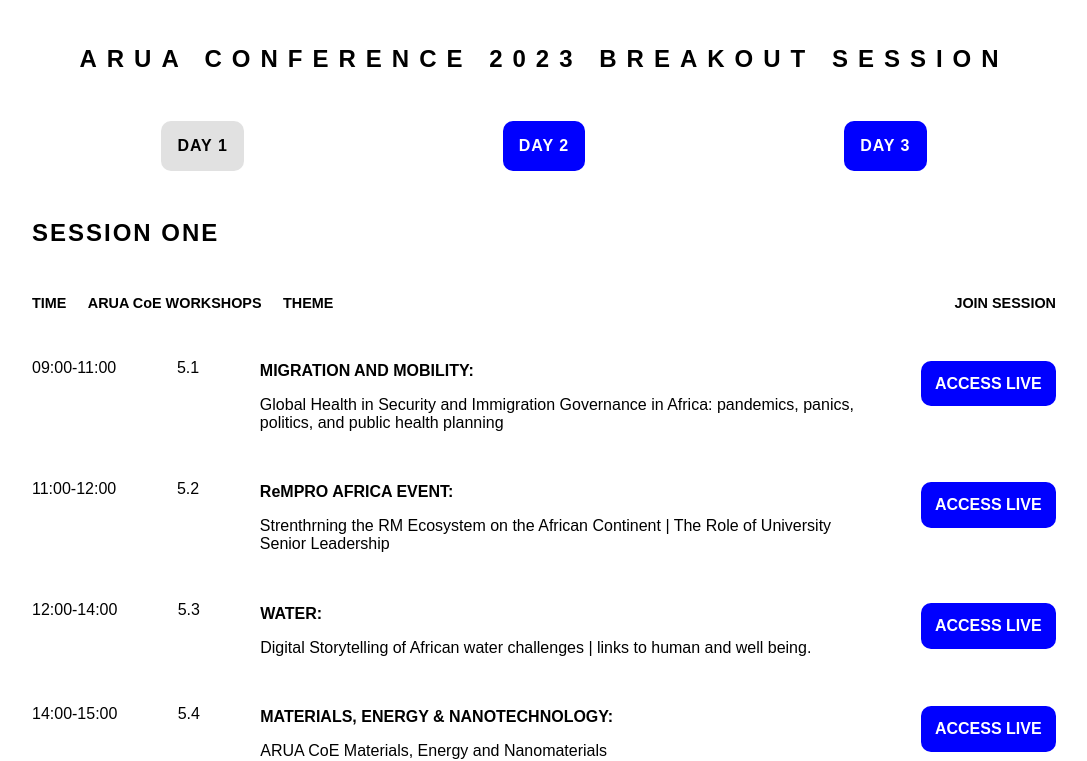
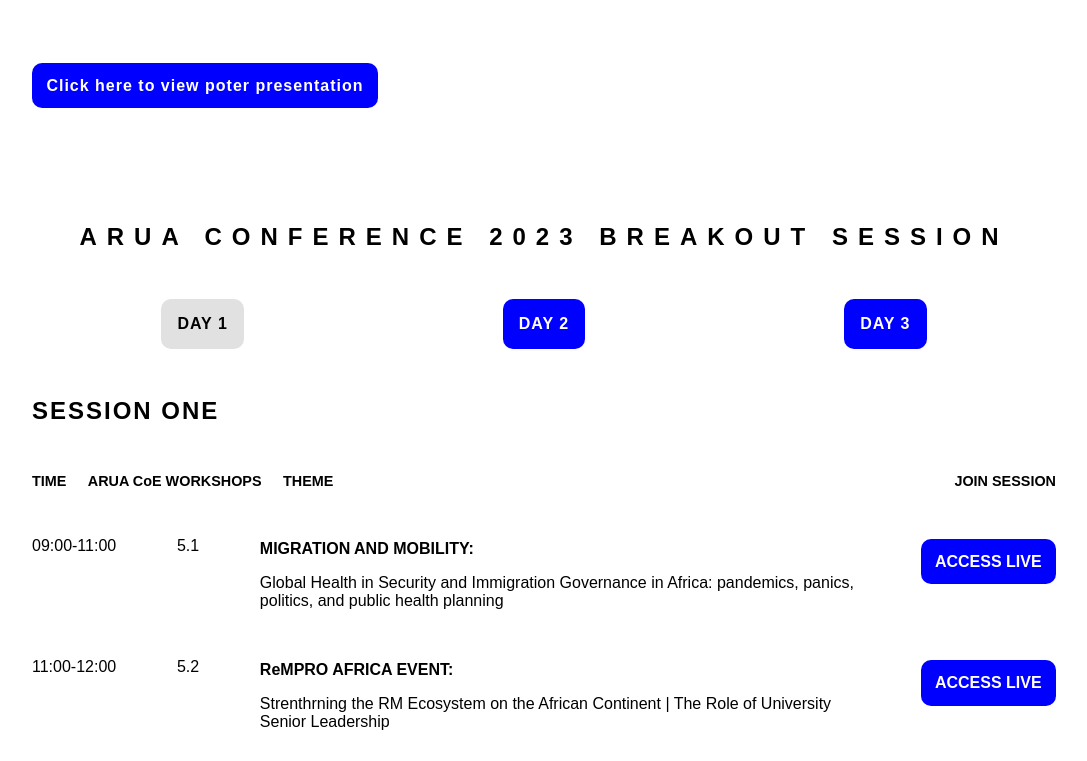
Before and after one commit to Oluwapelumi-Israel/arua, a plain HTML site: page pages/breakoutsession.html in a window 1280 px wide. Shown: the part 53-814 px from the top of the page, without its empty margins (96-1183 px from the left). Drawn offline with Linux system fonts and the light colour scheme; a web font is replaced by a local one.

Commit message:
added poster presentation button to breakout session page

```diff
--- a/pages/breakoutsession.html
+++ b/pages/breakoutsession.html
@@ -34,6 +34,7 @@
             </section>
 
             <section class="breakout_container">
+                <p class="poster"><a href="">Click here to view poter presentation</a></p>
                 <h1>ARUA CONFERENCE 2023 BREAKOUT SESSION</h1>
                 <section class="session_days">
                     <p class="days active" id="day_1">DAY 1</p>
--- a/styles/breakout.css
+++ b/styles/breakout.css
@@ -162,6 +162,16 @@
     margin-top: 2em;
 }
 
+.breakout_container .poster
+{
+    margin: 5em 0 8em 0;
+}
+
+.breakout_container .poster a
+{
+    letter-spacing: 1px;
+}
+
 .breakout_container a
 {
     text-decoration: none;
@@ -170,6 +180,7 @@
     background-color: blue;
     padding: 0.9em;
     border-radius: 10px;
+    font-family: var(--header-font--);
 }
 
 .breakout_container a:hover
```
